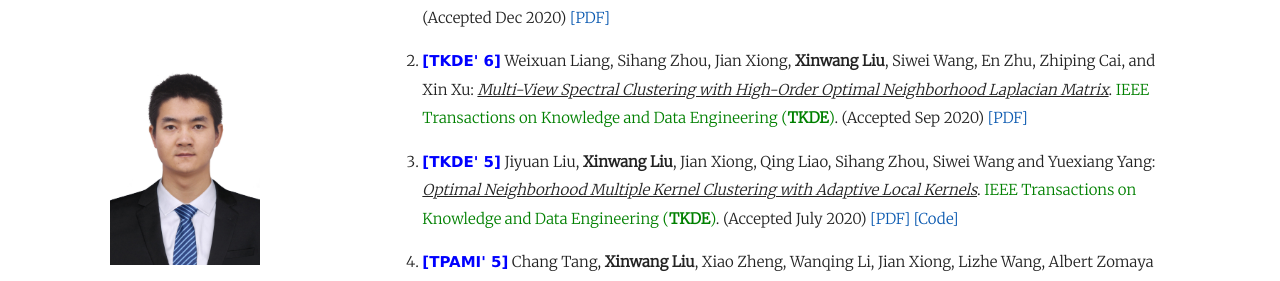
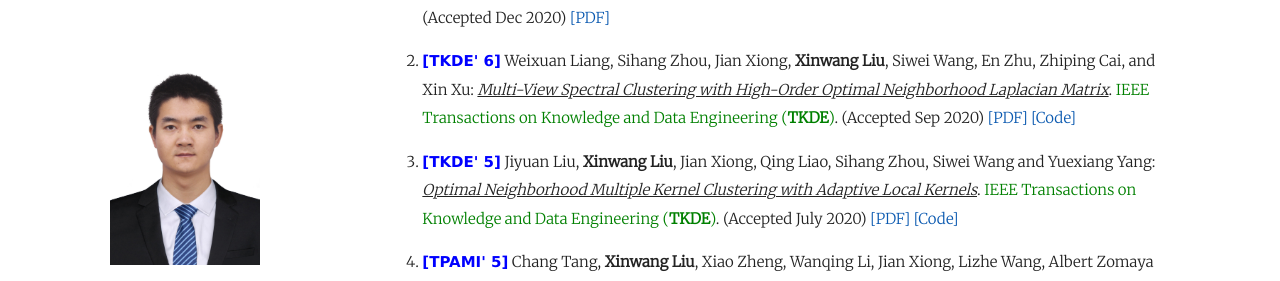
Before and after one commit to wx-liang/xinwangliu.github.io, a Jekyll site: the page built from index.md, in a window 1280 px wide and 900 px high, scrolled down 1497 px. Shown: the part 152-433 px from the top of the window. Built offline with Jekyll 4.4.1, drawn with Linux system fonts in a browser that asks for light colours; our own code applies the rules of GitHub Pages for plain Markdown files.

Commit message:
Update index.md

```diff
--- a/index.md
+++ b/index.md
@@ -59,7 +59,7 @@
 
  <p style="margin-top: 8px;"><li><font face="verdana" color="blue"><b>[TKDE' 7]</b></font> Pei Zhang, <b>Xinwang Liu</b>, Sihang Zhou, Wentao Zhao, En Zhu and Zhiping Cai: <i><u>Consensus One-step Multi-view Subspace Clustering</u></i>. <font color="green">IEEE Transactions on Knowledge and Data Engineering (<b>TKDE</b>)</font>. (Accepted Dec 2020)  <a href = "https://github.com/Jeaninezpp/COMVSC/blob/main/Consensus%20One-step%20Multi-view%20Subspace%20Clustering.pdf">[PDF]</a></li></p>
 
- <p style="margin-top: 8px;"><li><font face="verdana" color="blue"><b>[TKDE' 6]</b></font> Weixuan Liang, Sihang Zhou, Jian Xiong, <b>Xinwang Liu</b>, Siwei Wang, En Zhu, Zhiping Cai, and Xin Xu: <i><u>Multi-View Spectral Clustering with High-Order Optimal Neighborhood Laplacian Matrix</u></i>. <font color="green">IEEE Transactions on Knowledge and Data Engineering (<b>TKDE</b>)</font>. (Accepted Sep 2020) <a href = "https://arxiv.org/pdf/2008.13539.pdf">[PDF]</a></li></p>
+ <p style="margin-top: 8px;"><li><font face="verdana" color="blue"><b>[TKDE' 6]</b></font> Weixuan Liang, Sihang Zhou, Jian Xiong, <b>Xinwang Liu</b>, Siwei Wang, En Zhu, Zhiping Cai, and Xin Xu: <i><u>Multi-View Spectral Clustering with High-Order Optimal Neighborhood Laplacian Matrix</u></i>. <font color="green">IEEE Transactions on Knowledge and Data Engineering (<b>TKDE</b>)</font>. (Accepted Sep 2020) <a href = "https://arxiv.org/pdf/2008.13539.pdf">[PDF]</a> <a href = "https://github.com/weixuanliang1214/ONMSC-LF">[Code]</a></li></p>
 
 
 <p style="margin-top: 8px;"><li><font face="verdana" color="blue"><b>[TKDE' 5]</b></font> Jiyuan Liu, <b>Xinwang Liu</b>, Jian Xiong, Qing Liao, Sihang Zhou, Siwei Wang and Yuexiang Yang: <i><u>Optimal Neighborhood Multiple Kernel Clustering with Adaptive Local Kernels</u></i>. <font color="green">IEEE Transactions on Knowledge and Data Engineering (<b>TKDE</b>)</font>. (Accepted July 2020) <a href = "https://github.com/xinwangliu/xinwangliu.github.io/blob/master/groupmember/ON-ALKA.pdf">[PDF]</a> <a href = "https://github.com/liujiyuan13/ON-ALK_release_code">[Code]</a></li></p>
```
